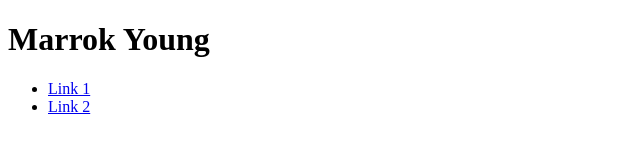
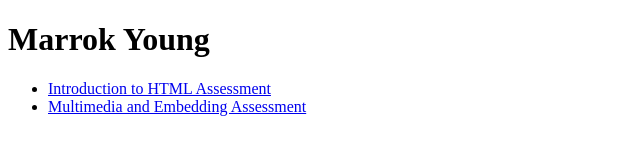
Before and after one commit to marrokyoung/marrokyoung.github.io, a plain HTML site: page index.html in a window 1280 px wide. Shown: the whole page, without its empty margins (0-640 px from the left). Drawn offline with Linux system fonts and the light colour scheme.

Commit message:
Added links to my completed assessments for the HTML tutorial

```diff
--- a/index.html
+++ b/index.html
@@ -12,8 +12,10 @@
 
     <nav>
         <ul>
-            <li><a href="#">Link 1</a></li>
-            <li><a href="#">Link 2</a></li>
+            <li><a href="https://github.com/marrokyoung/TCSS460/blob/main/Intro%20to%20HTML/index.html">Introduction to
+                    HTML Assessment</a></li>
+            <li><a href="https://github.com/marrokyoung/TCSS460/blob/main/Multimedia%20and%20Embedding/index.html">Multimedia
+                    and Embedding Assessment</a></li>
         </ul>
     </nav>
 </body>
```
